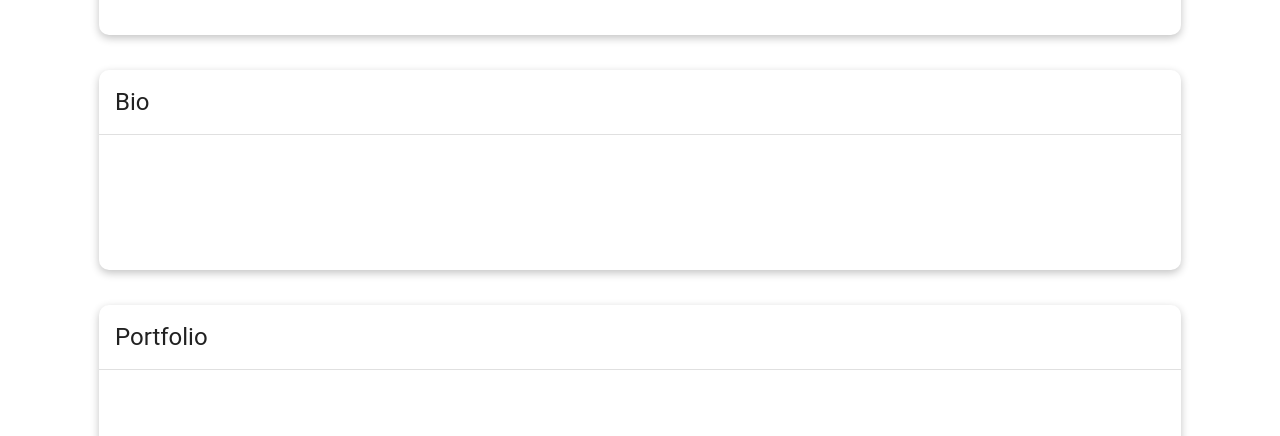
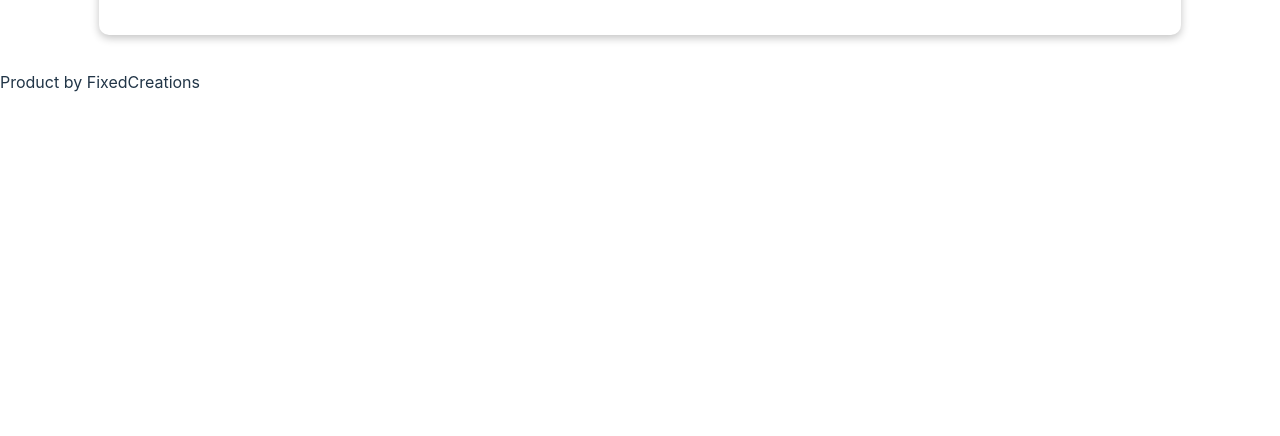
Before and after one commit to Renatuscape/PitchMatchFrontEnd, a React (Vite) app in the folder PitchMatch/: page /mypage in a window 1280 px wide. Shown: the part 516-952 px from the top of the page. After the commit the page ends 800 px from the top, so only its background shows below. Built offline with nearby package versions, Linux system fonts and the light colour scheme.

Commit message:
fixed bug

```diff
--- a/PitchMatch/src/pages/MyPage.tsx
+++ b/PitchMatch/src/pages/MyPage.tsx
@@ -1,11 +1,10 @@
+import { useState } from "react";
 import { UserPageCard1, UserPageCard2, UserPageCard3 } from "../components/UserPageCard";
+import { useParams } from "react-router-dom";
 
 export function MyPage() {
-    return <>
+
+   return <>
     <UserPageCard1/>
-    <UserPageCard2/>
-    <UserPageCard3/>
     </>
-
-
 }
```
